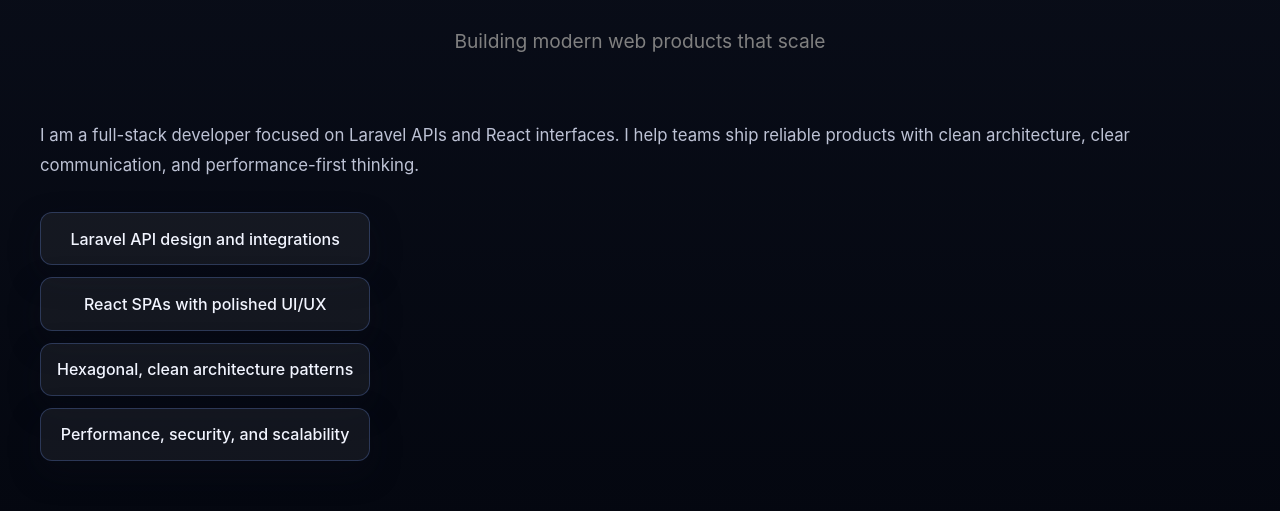
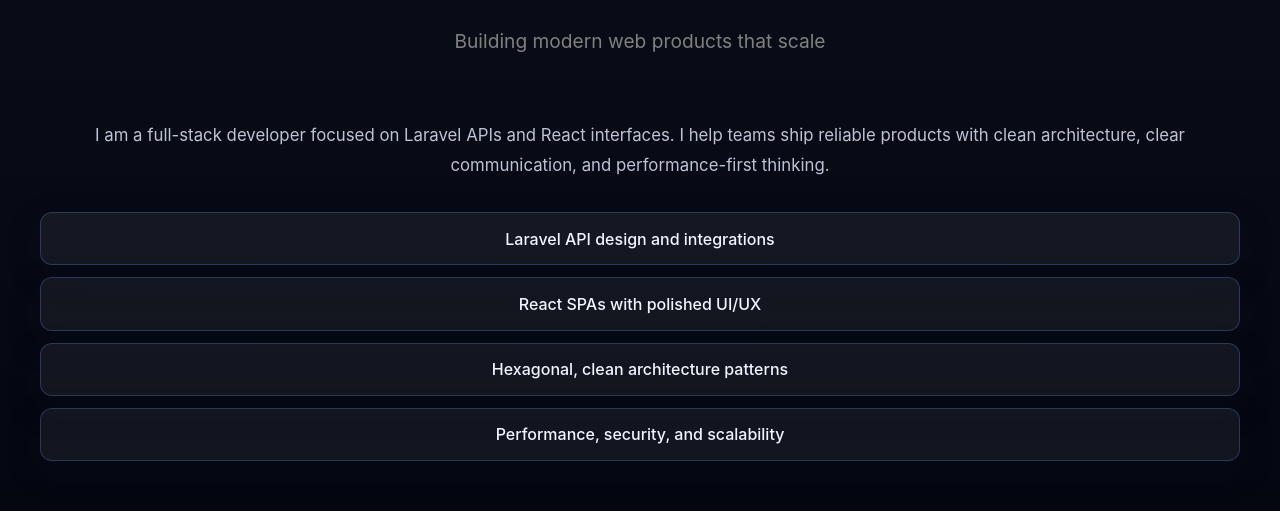
Before and after one commit to Muhammed-Sherif/protofolio, a React (Vite) app: page / in a window 1280 px wide. Shown: the part 1120-1631 px from the top of the page. Built offline with nearby package versions, Linux system fonts and the light colour scheme; no server answers.

Commit message:
fix: remove unnecessary grid properties from about section for improved layout

```diff
--- a/src/components/About.css
+++ b/src/components/About.css
@@ -13,14 +13,13 @@
   justify-content: center;
   align-items: center;
   gap: 2rem;
-  grid-template-columns: repeat(auto-fit, minmax(260px, 1fr));
-  align-items: start;
 }
 
 .about-body {
   font-size: 1.05rem;
   line-height: 1.8;
   color: rgba(229, 234, 255, 0.82);
+  text-align: center;
 }
 
 .about-highlights {
@@ -29,6 +28,7 @@
   margin: 0;
   display: grid;
   gap: 0.75rem;
+  width: 100%;
 }
 
 .about-highlights li {
```
